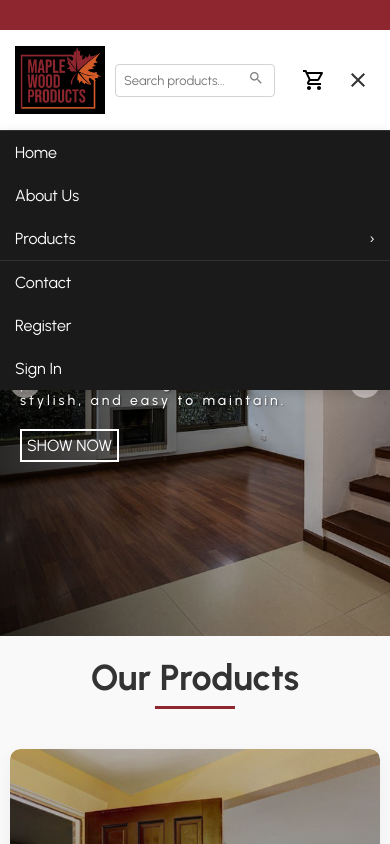
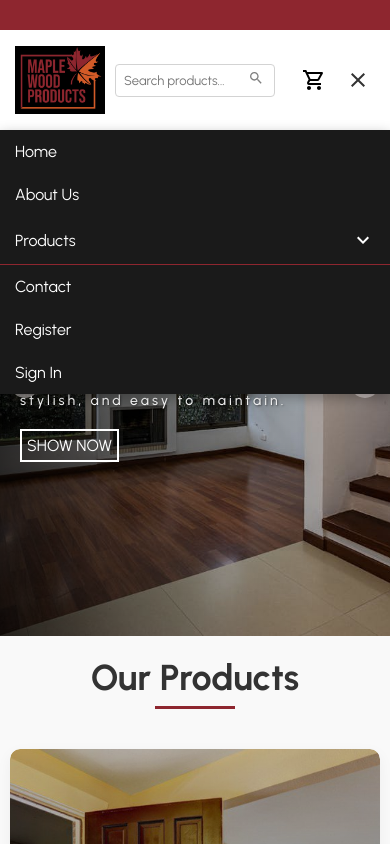
Before and after one commit to mahuthu/marple, a React (Create React App) app in the folder react-app/: page / in a window 390 px wide. Both pictures are taken after a click on the element 358 px from the left and 80 px from the top of the page. Shown: the top 844 px of the page. Built offline with nearby package versions, Linux system fonts and the light colour scheme.

Commit message:
navbarfix2

```diff
--- a/react-app/src/components/Navbar.jsx
+++ b/react-app/src/components/Navbar.jsx
@@ -1,6 +1,6 @@
 import React, { useState, useEffect, useRef } from 'react';
 import styled from 'styled-components';
-import { Search, ShoppingCartOutlined, Person, Menu, Close } from '@material-ui/icons';
+import { Search, ShoppingCartOutlined, Person, Menu, Close, KeyboardArrowDown, KeyboardArrowUp } from '@material-ui/icons';
 import { Badge } from '@material-ui/core';
 import { mobile } from '../responsive';
 import { useSelector, useDispatch } from 'react-redux';
@@ -140,36 +140,20 @@ const MobileMenuItem = styled.div`
   padding: 12px 15px;
   font-size: 16px;
   cursor: pointer;
-  color: #fff;
-  border-bottom: 1px solid rgba(255,255,255,0.1);
+  color: white;
+  border-bottom: 1px solid #8e262f;
   display: flex;
   align-items: center;
   justify-content: space-between;
-  transition: all 0.3s ease;
+  transition: background-color 0.3s;
 
   &:hover {
-    background-color: rgba(255,255,255,0.1);
+    background-color: #2a2a2a;
   }
 
   &:last-child {
     border-bottom: none;
   }
-`;
-
-const MobileDropdownIcon = styled.div`
-  margin-left: 10px;
-  transition: transform 0.3s ease;
-  transform: ${props => props.isOpen ? 'rotate(90deg)' : 'rotate(0)'};
-  color: #fff;
-`;
-
-const MobileDropdownMenu = styled.div`
-  display: ${props => props.isOpen ? 'block' : 'none'};
-  background-color: rgba(0,0,0,0.2);
-  padding-left: 15px;
-  transition: all 0.3s ease;
-  max-height: ${props => props.isOpen ? '500px' : '0'};
-  overflow: hidden;
 `;
 
 const MobileMenuToggle = styled.div`
@@ -204,9 +188,8 @@ const MobileMenuContainer = styled.div`
   background-color: #1a1a1a;
   width: 100%;
   padding: 0;
-  box-shadow: 0 4px 12px rgba(0,0,0,0.15);
+  box-shadow: 0 4px 12px rgba(0,0,0,0.3);
   z-index: 1000;
-  border-top: 1px solid rgba(255,255,255,0.1);
 `;
 
 const DesktopMenu = styled.div`
@@ -269,19 +252,25 @@ const MobileCategoryItem = styled(Link)`
   display: block;
   padding: 12px 15px 12px 30px;
   text-decoration: none;
-  color: #fff;
+  color: #e0e0e0;
   font-size: 15px;
-  border-bottom: 1px solid rgba(255,255,255,0.05);
-  transition: all 0.3s ease;
+  background-color: #252525;
+  border-bottom: 1px solid #8e262f;
 
   &:hover {
-    background-color: rgba(255,255,255,0.1);
-    color: #fff;
+    background-color: #353535;
+    color: #ffffff;
   }
 
   &:last-child {
     border-bottom: none;
   }
+`;
+
+// Mobile products dropdown container
+const MobileProductsDropdown = styled.div`
+  display: ${props => props.isOpen ? 'block' : 'none'};
+  width: 100%;
 `;
 
 const ContactButton = styled(Link)`
@@ -313,7 +302,8 @@ const Navbar = () => {
   const [desktopMenuOpen, setDesktopMenuOpen] = useState(false);
   const [searchTerm, setSearchTerm] = useState('');
   const desktopMenuRef = useRef(null);
-  const [isProductsDropdownOpen, setIsProductsDropdownOpen] = useState(false);
+  const [isProductsOpen, setIsProductsOpen] = useState(false);
+  const [isMobileProductsOpen, setIsMobileProductsOpen] = useState(false);
   const dropdownRef = useRef(null);
   const mobileMenuRef = useRef(null);
 
@@ -323,7 +313,7 @@ const Navbar = () => {
         setDesktopMenuOpen(false);
       }
       if (dropdownRef.current && !dropdownRef.current.contains(event.target)) {
-        setIsProductsDropdownOpen(false);
+        setIsProductsOpen(false);
       }
       // Close mobile menu when clicking outside
       if (mobileMenuRef.current &&
@@ -363,15 +353,14 @@ const Navbar = () => {
   };
 
   const toggleProductsDropdown = () => {
-    setIsProductsDropdownOpen(!isProductsDropdownOpen);
+    setIsProductsOpen(!isProductsOpen);
+  };
+
+  const toggleMobileProductsDropdown = () => {
+    setIsMobileProductsOpen(!isMobileProductsOpen);
   };
 
   const closeMobileMenu = () => {
-    setMobileMenuOpen(false);
-  };
-
-  const handleCategoryClick = () => {
-    setIsProductsDropdownOpen(false);
     setMobileMenuOpen(false);
   };
 
@@ -419,12 +408,12 @@ const Navbar = () => {
             <DesktopMenuItem onClick={toggleProductsDropdown}>
               PRODUCTS
             </DesktopMenuItem>
-            <DropdownContent isOpen={isProductsDropdownOpen}>
+            <DropdownContent isOpen={isProductsOpen}>
               {categories.map((category) => (
                 <DropdownItem
                   key={category.id}
                   to={`/products/${category.cat}`}
-                  onClick={() => setIsProductsDropdownOpen(false)}
+                  onClick={() => setIsProductsOpen(false)}
                 >
                   {category.title}
                 </DropdownItem>
@@ -493,21 +482,26 @@ const Navbar = () => {
         <Link to="/about" style={{ textDecoration: 'none', color: 'inherit' }} onClick={closeMobileMenu}>
           <MobileMenuItem>About Us</MobileMenuItem>
         </Link>
-        <MobileMenuItem onClick={toggleProductsDropdown}>
-          Products
-          <MobileDropdownIcon isOpen={isProductsDropdownOpen}>›</MobileDropdownIcon>
+
+        {/* Mobile Products dropdown toggle */}
+        <MobileMenuItem onClick={toggleMobileProductsDropdown}>
+          <span>Products</span>
+          {isMobileProductsOpen ? <KeyboardArrowUp /> : <KeyboardArrowDown />}
         </MobileMenuItem>
-        <MobileDropdownMenu isOpen={isProductsDropdownOpen}>
+
+        {/* Mobile Products dropdown content */}
+        <MobileProductsDropdown isOpen={isMobileProductsOpen}>
           {categories.map((category) => (
             <MobileCategoryItem
               key={category.id}
               to={`/products/${category.cat}`}
-              onClick={handleCategoryClick}
+              onClick={closeMobileMenu}
             >
               {category.title}
             </MobileCategoryItem>
           ))}
-        </MobileDropdownMenu>
+        </MobileProductsDropdown>
+
         <Link to="/contact" style={{ textDecoration: 'none', color: 'inherit' }} onClick={closeMobileMenu}>
           <MobileMenuItem>Contact</MobileMenuItem>
         </Link>
```
